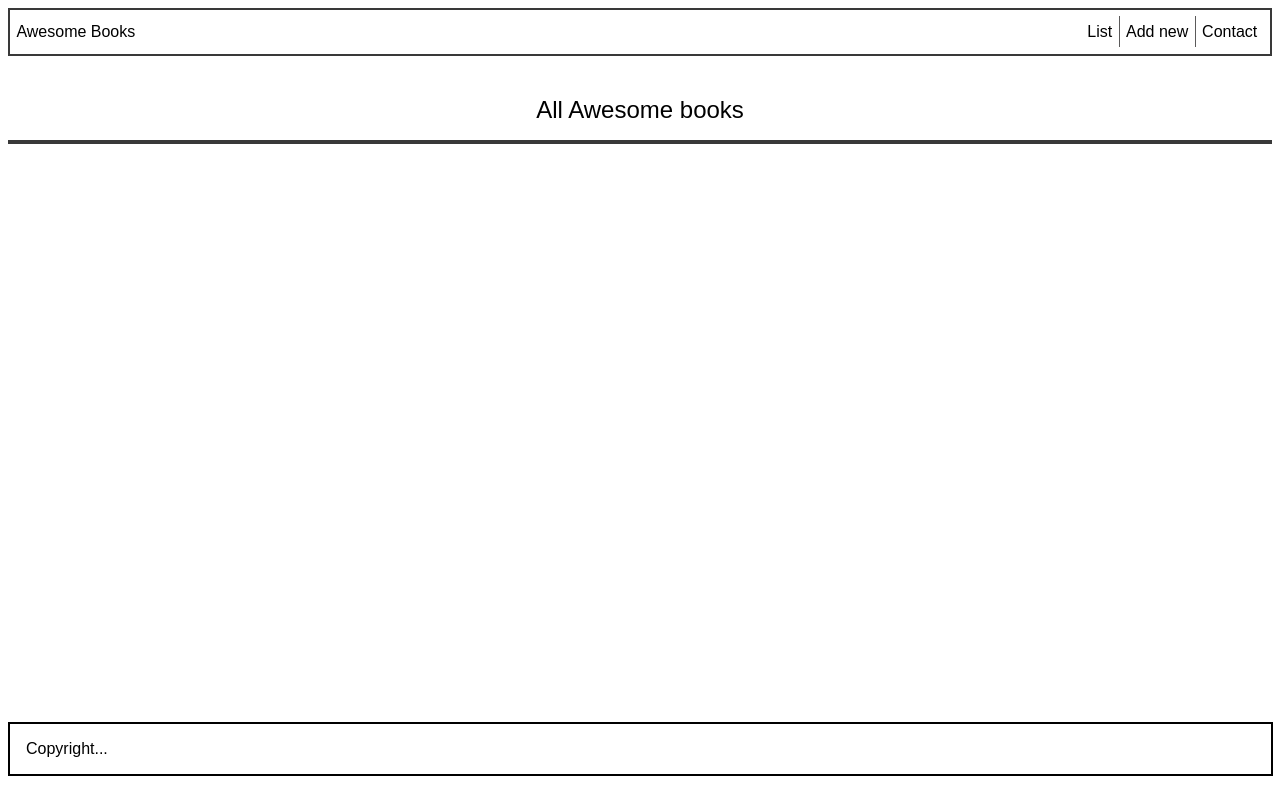
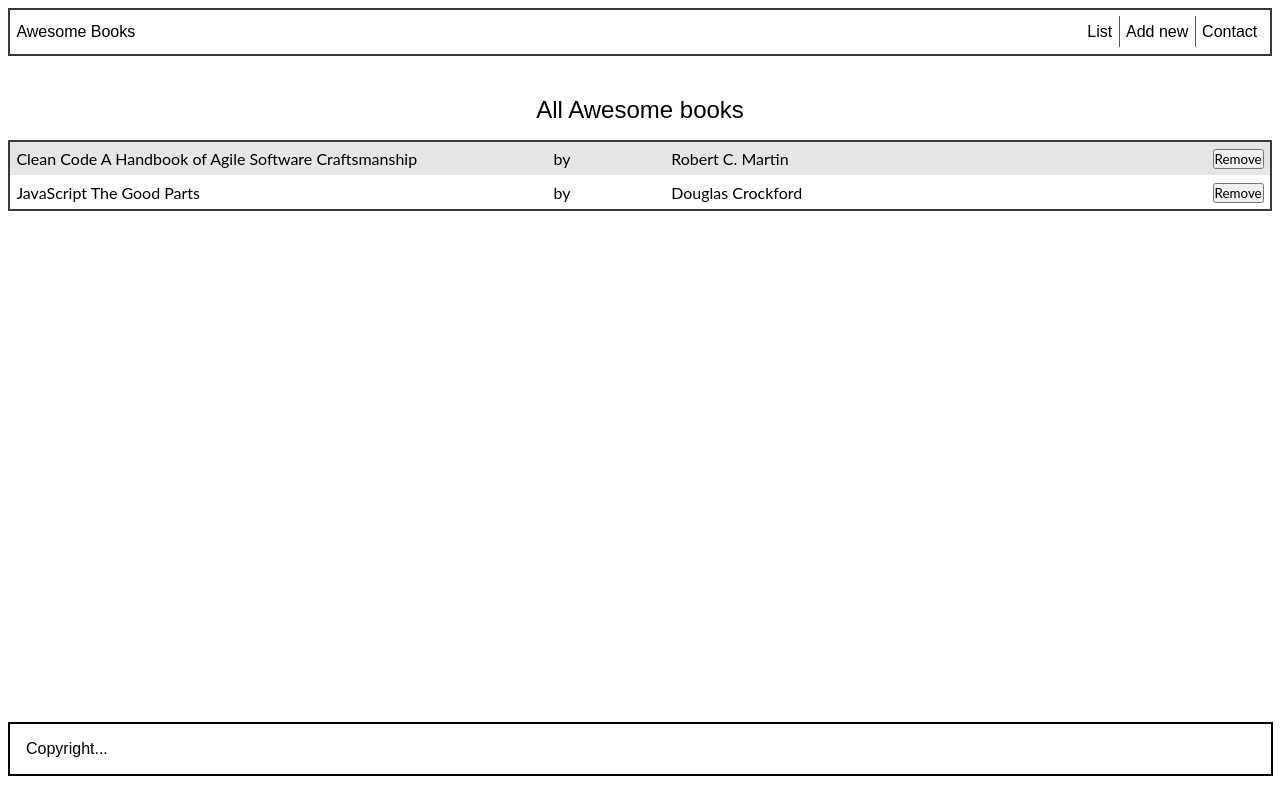
Before and after one commit to umarahgul/AwesomeBooksModule, a website with bundled scripts: page index.html in a window 1280 px wide. Built offline with nearby package versions, Linux system fonts and the light colour scheme.

Commit message:
modules completed, live server run

```diff
--- a/index.html
+++ b/index.html
@@ -50,6 +50,6 @@
 	<footer class="copyright">
 		<p>Copyright...</p>
 	</footer>
-    <script src="index.js"></script>
+    <script src="index.js" type="module"></script>
 </body>
 </html>
--- a/index.js
+++ b/index.js
@@ -1,9 +1,14 @@
-import Library from  "./modules/libraryClass.js";
+import {Library} from  "./modules/libraryClass.js";
+import { setupNavigation } from "./modules/showhideSections.js";
+
+
+
 
 document.addEventListener('DOMContentLoaded', () => {
     const booksCollection = new Library();
     booksCollection.initializeLocalStorage();
 
+    setupNavigation();
     const addBtn = document.getElementById('addBtn');
     addBtn.addEventListener('click', (e) => {
       e.preventDefault();
@@ -15,4 +20,5 @@ document.addEventListener('DOMContentLoaded', () => {
     });
 
     booksCollection.showBooks();
+
   });
--- a/modules/libraryClass.js
+++ b/modules/libraryClass.js
@@ -1,4 +1,4 @@
-class Library {
+export class Library {
     constructor() {
       this.books = this.getBooksFromLocalStorage() || this.getDefaultBooks();
     }
```
